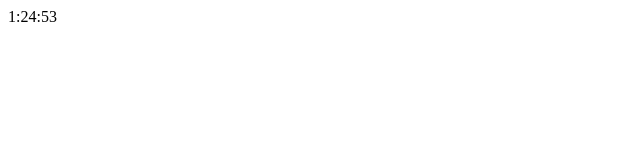
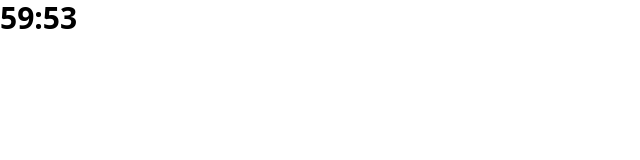
Before and after one commit to vellbear/clockwork, a React (Create React App) app: page / in a window 1280 px wide. Shown: the top 160 px of the page, without its empty margins (0-640 px from the left). Built offline with nearby package versions, Linux system fonts and the light colour scheme.

Commit message:
added tailwind, updated timer

```diff
--- a/package.json
+++ b/package.json
@@ -34,5 +34,10 @@
       "last 1 firefox version",
       "last 1 safari version"
     ]
+  },
+  "devDependencies": {
+    "autoprefixer": "^10.4.12",
+    "postcss": "^8.4.18",
+    "tailwindcss": "^3.2.0"
   }
 }
--- /dev/null
+++ b/postcss.config.js
@@ -0,0 +1,6 @@
+module.exports = {
+  plugins: {
+    tailwindcss: {},
+    autoprefixer: {},
+  },
+}
--- a/src/components/Timer.js
+++ b/src/components/Timer.js
@@ -2,12 +2,12 @@ import { React, useState, useEffect } from "react";
 
 function Timer() {
   //useState to keep track of second value
-  const [seconds, setSeconds] = useState(5100);
+  const [seconds, setSeconds] = useState(3600);
 
   //Add timer that counts down by the second
   useEffect(() => {
     const interval = setInterval(() => {
-      setSeconds((time) => time - 1);
+      setSeconds((time) => (time > 0 ? time - 1 : time));
     }, 1000);
     console.log((3600 % 3600) + 1);
     return () => {
@@ -27,24 +27,35 @@ function Timer() {
     } else formattedHours = hrs + ":";
 
     //format minutes
-    if (mins === 0) {
-      formattedMinutes = "00:";
+    if (mins === 0 && hrs <= 0) {
+      formattedMinutes = "";
+    } else if (mins < 10 && hrs !== 0) {
+      formattedMinutes = "0" + mins.toString() + ":";
     } else if (mins < 10) {
-      formattedMinutes = "0" + mins.toString() + ":";
+      formattedMinutes = mins + ":";
     } else formattedMinutes = mins + ":";
 
     //format seconds
     if (secs === 0) {
       formattedSeconds = "00";
+    } else if (secs < 10 && mins !== 0) {
+      formattedSeconds = "0" + secs.toString();
     } else if (secs < 10) {
-      formattedSeconds = "0" + secs.toString();
+      formattedSeconds = secs;
     } else formattedSeconds = secs;
+
+    //format timer at 0 secs
+    if (hrs === 0 && mins === 0 && secs === 0) {
+      formattedHours = "";
+      formattedMinutes = "";
+      formattedSeconds = "0";
+    }
 
     return formattedHours + formattedMinutes + formattedSeconds;
   }
 
   return (
-    <div>
+    <div className="text-3xl font-semibold">
       {/*Display timer*/}
       {ConvertSeconds()}
     </div>
--- /dev/null
+++ b/src/index.css
@@ -0,0 +1,3 @@
+@tailwind base;
+@tailwind components;
+@tailwind utilities;
--- a/src/index.js
+++ b/src/index.js
@@ -1,6 +1,7 @@
 import React from "react";
 import ReactDOM from "react-dom/client";
 import App from "./App";
+import "./index.css";
 import reportWebVitals from "./reportWebVitals";
 
 const root = ReactDOM.createRoot(document.getElementById("root"));
--- /dev/null
+++ b/tailwind.config.js
@@ -0,0 +1,8 @@
+/** @type {import('tailwindcss').Config} */
+module.exports = {
+  content: ["./src/**/*.{js,jsx,ts,tsx}"],
+  theme: {
+    extend: {},
+  },
+  plugins: [],
+};
```
Also changed, not shown: 1 other file (tests, documents, lock files or other folders).
